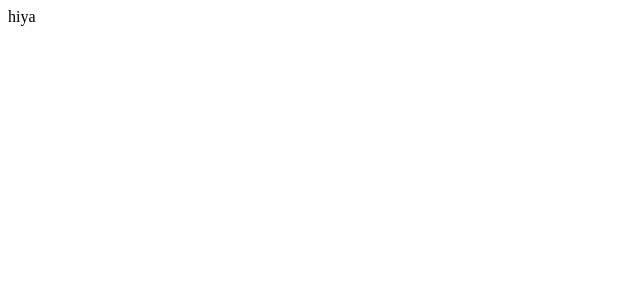
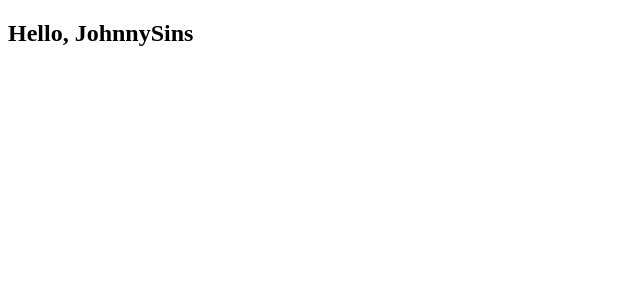
Before and after one commit to benjaminLeongSK/-IODdemo-module6new, a React (Create React App) app: page / in a window 1280 px wide. Shown: the top 300 px of the page, without its empty margins (0-640 px from the left). Built offline with nearby package versions, Linux system fonts and the light colour scheme.

Commit message:
exercise 6.1

```diff
--- a/src/App.js
+++ b/src/App.js
@@ -1,8 +1,12 @@
+import React from 'react';
+import Greetings from './Greetings';
 
-function App() {
-  return (
-    <>hiya</>
-  );
-}
+class App extends React.Component {
+  render() {
+    const yourName = "JohnnySins";
 
-export default App;
+    return <Greetings name={yourName}/>
+  }
+};
+
+export default App
--- /dev/null
+++ b/src/Greetings.js
@@ -0,0 +1,9 @@
+import React from 'react';
+
+class Greetings extends React.Component {
+    render() {
+        return <h2>Hello, {this.props.name}</h2>;
+    }
+}
+
+export default Greetings;
```
